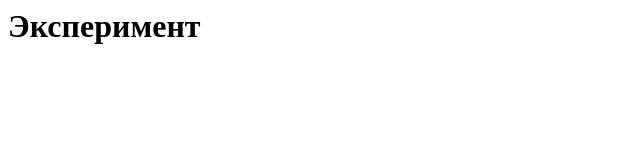
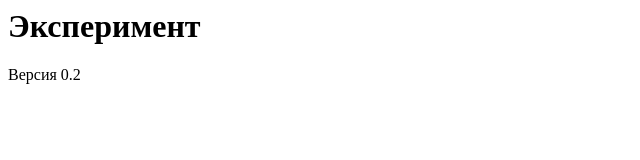
Before and after one commit to Semka-prog/Kutovoi_pr-24.106_pr5, a plain HTML site: page index.html in a window 1280 px wide. Shown: the full height of the page, 0-640 px from the left. Drawn offline with Linux system fonts and the light colour scheme.

Commit message:
Обновлена HTML-страница

```diff
--- a/index.html
+++ b/index.html
@@ -1 +1,2 @@
 <h1>Эксперимент</h1>
+<p>Версия 0.2</p>
```
